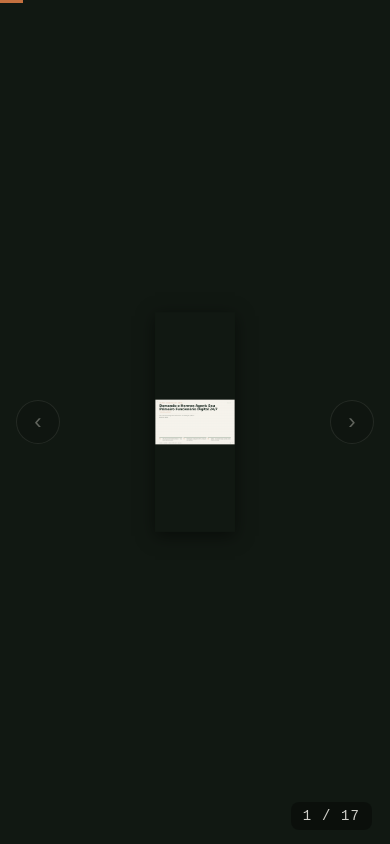
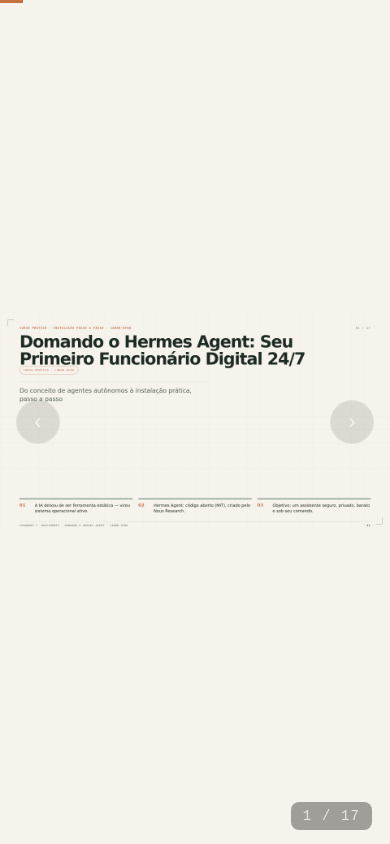
Before and after one commit to leofn/hermes-agent-curso, a plain HTML site: page index.html in a window 390 px wide. Drawn offline with Linux system fonts and the light colour scheme.

Commit message:
fix(mobile): slide ocupa largura total em orientação retrato

```diff
--- a/index.html
+++ b/index.html
@@ -15,6 +15,14 @@
 #frame{position:relative;width:1920px;height:1080px;transform-origin:center center;box-shadow:0 20px 80px rgba(0,0,0,.5)}
 #frame img{position:absolute;inset:0;width:100%;height:100%;object-fit:contain;background:#111812;display:none}
 #frame img.active{display:block}
+/* Mobile em pé: slide ocupa a LARGURA total da tela */
+@media (orientation:portrait){
+  body{background:#F6F3EC}
+  #frame{box-shadow:none}
+  #frame img{background:#F6F3EC}
+  #counter{color:#1C2B23;background:rgba(28,43,35,.08)}
+  .nav{border-color:rgba(28,43,35,.25);background:rgba(28,43,35,.06);color:#1C2B23;opacity:.55}
+}
 #counter{position:fixed;bottom:14px;right:18px;color:rgba(246,243,236,.85);font-size:14px;letter-spacing:.08em;font-family:'JetBrains Mono',monospace;background:rgba(0,0,0,.35);padding:6px 12px;border-radius:8px;z-index:10;user-select:none}
 #hint{position:fixed;bottom:14px;left:18px;color:rgba(246,243,236,.55);font-size:12px;letter-spacing:.05em;font-family:'JetBrains Mono',monospace;z-index:10;user-select:none}
 #bar{position:fixed;top:0;left:0;height:3px;background:var(--terracota);width:0;z-index:11;transition:width .2s}
@@ -36,8 +44,14 @@
 for(let i=1;i<=N;i++){const img=document.createElement('img');img.src='slides/slide_'+String(i).padStart(2,'0')+'.png';img.alt='Slide '+i;img.loading=(i<=3?'eager':'lazy');frame.appendChild(img);}
 const imgs=frame.querySelectorAll('img');
 function show(i){cur=Math.max(0,Math.min(N-1,i));imgs.forEach((im,k)=>im.classList.toggle('active',k===cur));document.getElementById('counter').textContent=(cur+1)+' / '+N;document.getElementById('bar').style.width=((cur+1)/N*100)+'%';}
-function fit(){const s=Math.min(innerWidth/1920,innerHeight/1080);frame.style.transform='scale('+s+')';}
-addEventListener('resize',fit);fit();show(0);
+function fit(){
+  const portrait = innerHeight > innerWidth;
+  const W = portrait ? innerWidth  : 1920;
+  const H = portrait ? innerWidth * (1080/1920) : 1080;
+  frame.style.width = W+'px'; frame.style.height = H+'px';
+  frame.style.transform = 'none';
+}
+addEventListener('resize',fit);addEventListener('orientationchange',fit);fit();show(0);
 addEventListener('keydown',e=>{if(e.key==='ArrowRight'||e.key===' '||e.key==='PageDown')show(cur+1);else if(e.key==='ArrowLeft'||e.key==='PageUp')show(cur-1);else if(e.key==='Home')show(0);else if(e.key==='End')show(N-1);else if(e.key.toLowerCase()==='f'){document.fullscreenElement?document.exitFullscreen():document.documentElement.requestFullscreen();}});
 let tx=0;addEventListener('touchstart',e=>tx=e.touches[0].clientX,{passive:true});
 addEventListener('touchend',e=>{const d=e.changedTouches[0].clientX-tx;if(d<-50)show(cur+1);else if(d>50)show(cur-1);},{passive:true});
```
